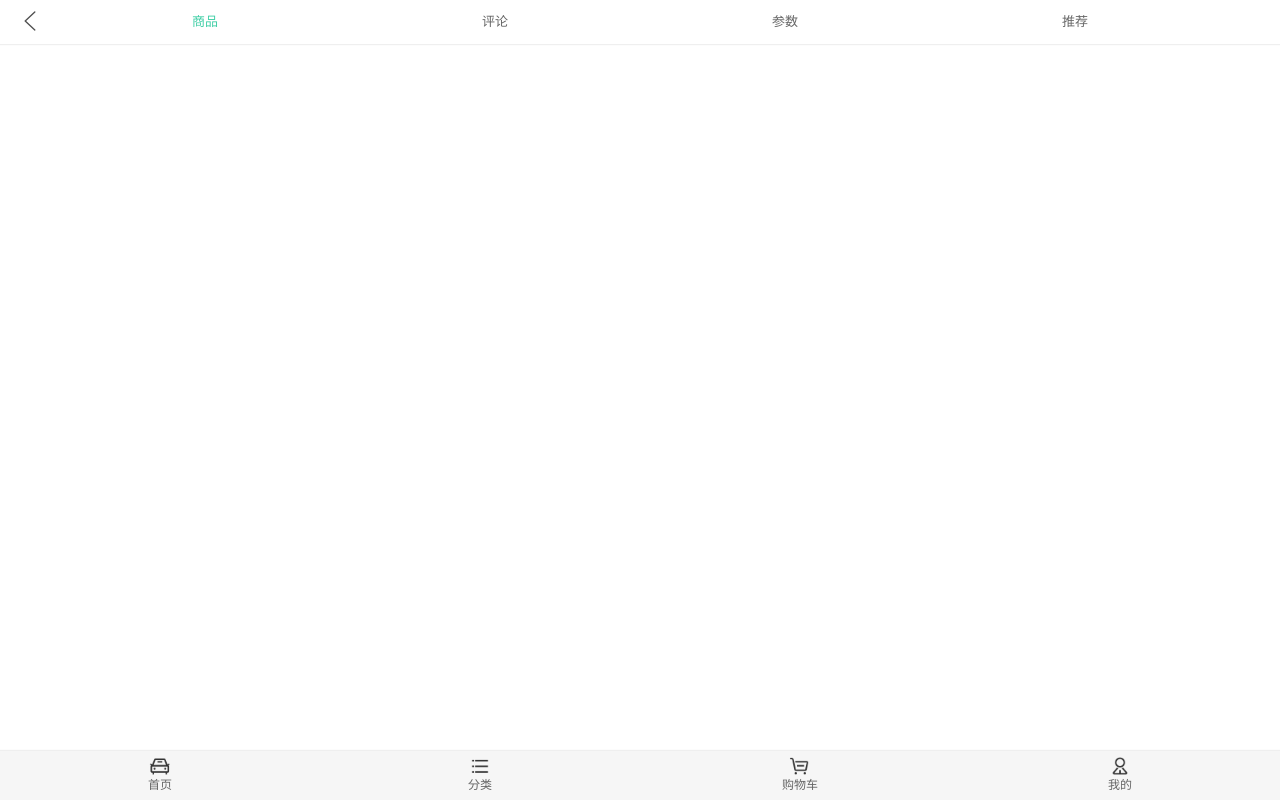
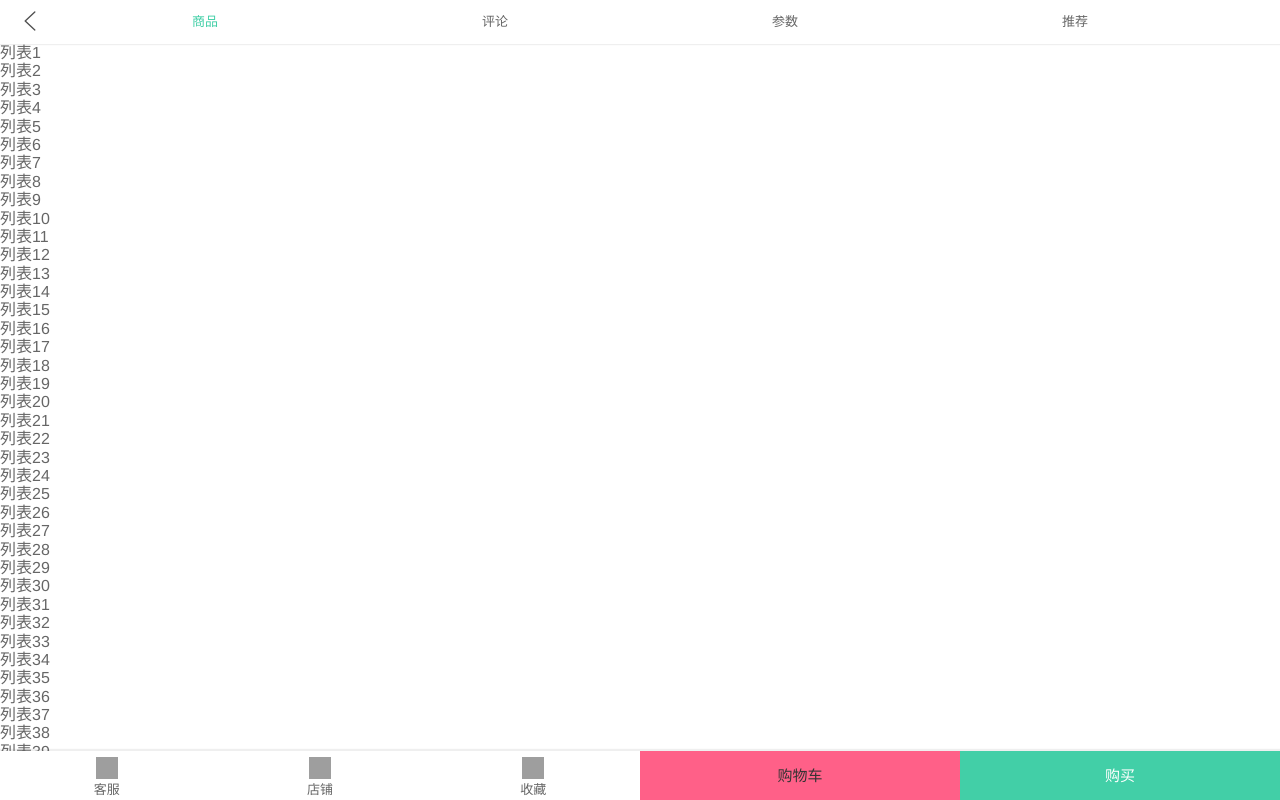
Before and after one commit to 18392331056/supermall, a Vue app: page /details/1 in a window 1280 px wide. Built offline with nearby package versions, Linux system fonts and the light colour scheme; grey boxes are pictures that could not be loaded.

Commit message:
详情页具体功能的实现

```diff
--- /dev/null
+++ b/src/common/utils/mixin.js
@@ -0,0 +1,17 @@
+import BackTop from 'components/content/backtop/BackTop';
+
+export const backTopMixin = {
+  components:{
+    BackTop
+  },
+  data(){
+    return {
+      isShowBackTop:false,
+    };
+  },
+  methods:{
+    btnBack(){
+      this.$refs.dtscroll.scrollTo(0,0,500);
+    },
+  }
+}
--- a/src/views/details/Details.vue
+++ b/src/views/details/Details.vue
@@ -1,25 +1,283 @@
 <template>
   <div id='details'>
-    <details-nav></details-nav>
+    <details-nav @tabDetailsClick="tabDetailsClick" ref="detailsNav"></details-nav>
+    <scroll class="content"
+            ref="dtscroll"
+            :probeType='3'
+            @scrollPosition="detailsPosition"
+            :pullupload=true
+            @pullingup="pullingup">
+      <ul>
+        <li>列表1</li>
+        <li>列表2</li>
+        <li>列表3</li>
+        <li>列表4</li>
+        <li>列表5</li>
+        <li>列表6</li>
+        <li>列表7</li>
+        <li>列表8</li>
+        <li>列表9</li>
+        <li>列表10</li>
+        <li>列表11</li>
+        <li>列表12</li>
+        <li>列表13</li>
+        <li>列表14</li>
+        <li>列表15</li>
+        <li>列表16</li>
+        <li>列表17</li>
+        <li>列表18</li>
+        <li>列表19</li>
+        <li>列表20</li>
+        <li>列表21</li>
+        <li ref="one">列表22</li>
+        <li>列表23</li>
+        <li>列表24</li>
+        <li>列表25</li>
+        <li>列表26</li>
+        <li>列表27</li>
+        <li>列表28</li>
+        <li>列表29</li>
+        <li>列表30</li>
+        <li>列表31</li>
+        <li>列表32</li>
+        <li>列表33</li>
+        <li>列表34</li>
+        <li>列表35</li>
+        <li>列表36</li>
+        <li>列表37</li>
+        <li>列表38</li>
+        <li>列表39</li>
+        <li>列表40</li>
+        <li>列表41</li>
+        <li>列表42</li>
+        <li>列表43</li>
+        <li>列表44</li>
+        <li>列表45</li>
+        <li>列表46</li>
+        <li>列表47</li>
+        <li>列表48</li>
+        <li>列表49</li>
+        <li>列表50</li>
+        <li>列表51</li>
+        <li>列表52</li>
+        <li>列表53</li>
+        <li>列表54</li>
+        <li>列表55</li>
+        <li>列表56</li>
+        <li>列表57</li>
+        <li>列表58</li>
+        <li>列表59</li>
+        <li>列表60</li>
+        <li>列表61</li>
+        <li>列表62</li>
+        <li>列表63</li>
+        <li>列表64</li>
+        <li>列表65</li>
+        <li>列表66</li>
+        <li>列表67</li>
+        <li>列表68</li>
+        <li ref="two">列表69</li>
+        <li>列表70</li>
+        <li>列表71</li>
+        <li>列表72</li>
+        <li>列表73</li>
+        <li>列表74</li>
+        <li>列表75</li>
+        <li>列表76</li>
+        <li>列表77</li>
+        <li>列表78</li>
+        <li>列表79</li>
+        <li>列表80</li>
+        <li>列表81</li>
+        <li>列表82</li>
+        <li>列表83</li>
+        <li>列表84</li>
+        <li>列表85</li>
+        <li>列表86</li>
+        <li>列表87</li>
+        <li>列表88</li>
+        <li>列表89</li>
+        <li>列表90</li>
+        <li>列表91</li>
+        <li>列表92</li>
+        <li>列表93</li>
+        <li>列表94</li>
+        <li>列表95</li>
+        <li>列表96</li>
+        <li>列表97</li>
+        <li>列表98</li>
+        <li>列表99</li>
+        <li>列表100</li>
+      </ul>
+      <ul>
+        <li>新列表1</li>
+        <li>新列表2</li>
+        <li>新列表3</li>
+        <li>新列表4</li>
+        <li>新列表5</li>
+        <li>新列表6</li>
+        <li>新列表7</li>
+        <li>新列表8</li>
+        <li>新列表9</li>
+        <li>新列表10</li>
+        <li>新列表11</li>
+        <li>新列表12</li>
+        <li>新列表13</li>
+        <li>新列表14</li>
+        <li>新列表15</li>
+        <li>新列表16</li>
+        <li>新列表17</li>
+        <li>新列表18</li>
+        <li>新列表19</li>
+        <li>新列表20</li>
+        <li>新列表21</li>
+        <li>新列表22</li>
+        <li>新列表23</li>
+        <li>新列表24</li>
+        <li>新列表25</li>
+        <li>新列表26</li>
+        <li>新列表27</li>
+        <li>新列表28</li>
+        <li>新列表29</li>
+        <li>新列表30</li>
+        <li>新列表31</li>
+        <li>新列表32</li>
+        <li>新列表33</li>
+        <li>新列表34</li>
+        <li>新列表35</li>
+        <li>新列表36</li>
+        <li>新列表37</li>
+        <li>新列表38</li>
+        <li>新列表39</li>
+        <li>新列表40</li>
+        <li>新列表41</li>
+        <li>新列表42</li>
+        <li>新列表43</li>
+        <li ref="three">新列表44</li>
+        <li>新列表45</li>
+        <li>新列表46</li>
+        <li>新列表47</li>
+        <li>新列表48</li>
+        <li>新列表49</li>
+        <li>新列表50</li>
+        <li>新列表51</li>
+        <li>新列表52</li>
+        <li>新列表53</li>
+        <li>新列表54</li>
+        <li>新列表55</li>
+        <li>新列表56</li>
+        <li>新列表57</li>
+        <li>新列表58</li>
+        <li>新列表59</li>
+        <li>新列表60</li>
+        <li>新列表61</li>
+        <li>新列表62</li>
+        <li>新列表63</li>
+        <li>新列表64</li>
+        <li>新列表65</li>
+        <li>新列表66</li>
+        <li>新列表67</li>
+        <li>新列表68</li>
+        <li>新列表69</li>
+        <li>新列表70</li>
+        <li>新列表71</li>
+        <li>新列表72</li>
+        <li>新列表73</li>
+        <li>新列表74</li>
+        <li>新列表75</li>
+        <li>新列表76</li>
+        <li>新列表77</li>
+        <li>新列表78</li>
+        <li>新列表79</li>
+        <li>新列表80</li>
+        <li>新列表81</li>
+        <li>新列表82</li>
+        <li>新列表83</li>
+        <li>新列表84</li>
+        <li>新列表85</li>
+        <li>新列表86</li>
+        <li>新列表87</li>
+        <li>新列表88</li>
+        <li>新列表89</li>
+        <li>新列表90</li>
+        <li>新列表91</li>
+        <li>新列表92</li>
+        <li>新列表93</li>
+        <li>新列表94</li>
+        <li>新列表95</li>
+        <li>新列表96</li>
+        <li>新列表97</li>
+        <li>新列表98</li>
+        <li>新列表99</li>
+        <li>新列表100</li>
+      </ul>
+    </scroll>
+    <details-bottom-bar></details-bottom-bar>
+    <back-top @click.native="btnBack()" v-show="isShowBackTop"></back-top>
   </div>
 </template>
 
 <script>
 import DetailsNav from './detailCpnt/DetailsNav'
+import DetailsBottomBar from './detailCpnt/DetailsBottomBar'
+import Scroll from 'components/common/scroll/Scroll';
+import {backTopMixin} from 'common/utils/mixin.js'
 export default {
+  name:"Details",
   components: {
-    DetailsNav
+    DetailsNav,
+    DetailsBottomBar,
+    Scroll
   },
+  mixins:[backTopMixin],
   data(){
     return {
-      id:null
+      id:null,
+      clickJump:[],
+      currentIndex:0
     };
   },
   created(){
     this.id = this.$route.params.id
   },
+  mounted(){
+    this.clickJump.push(0)
+    this.clickJump.push(this.$refs.one.offsetTop)
+    this.clickJump.push(this.$refs.two.offsetTop)
+    this.clickJump.push(this.$refs.three.offsetTop)
+  },
   methods: {
+    //实现点击tab根据index跳转到页面相对位置处
+    tabDetailsClick(index){
+      this.$refs.dtscroll.scrollTo(0,-this.clickJump[index],200)
+    },
+    //接收上拉传递的数据
+    pullingup(){
+      this.$refs.dtscroll.finishPull();
+    },
+    //根据监听scroll滚动的函数来获取每次滚动的具体位置信息
+    detailsPosition(position){
+      //获取Y值
+      const positionY = -position.y
 
+      /**
+       *positionY和clickJump中的值进行对比[0, 378, 1224, 2574,]
+        positionY在0和378之间,index = 0;
+        positionY在378和1224之间,index = 1;
+        positionY在1224和2574之间,index = 2;
+        positionY大于2574,index = 3;
+       */
+      let length = this.clickJump.length
+      for(let i=0;i<length;i++){
+        if(this.currentIndex !== i &&((i<length-1 && positionY >= this.clickJump[i] && positionY < this.clickJump[i+1])||(i === length-1 && positionY >= this.clickJump[i]))){
+          this.currentIndex = i;
+          console.log(this.currentIndex);
+          this.$refs.detailsNav.currentIndex = this.currentIndex
+        }
+      }
+      //判断BackTop是否需要显示
+      this.isShowBackTop = (-position.y) > 800;
+    }
   },
   computed: {
 
@@ -29,8 +287,17 @@ export default {
 
 <style  scoped>
   #details{
+    height: 100vh;
     position: relative;
     z-index: 9;
     background-color: white;
   }
+  .content{
+   overflow: hidden;
+   position: absolute;
+   top: 44px;
+   bottom: 49px;
+   right: 0;
+   left: 0;
+ }
 </style>
--- /dev/null
+++ b/src/views/details/detailCpnt/DetailsBottomBar.vue
@@ -0,0 +1,89 @@
+<template>
+  <div class="bottom-bar">
+    <div class="bar-item bar-left">
+      <div>
+        <i class="icon service"></i>
+        <span class="text">客服</span>
+      </div>
+      <div>
+        <i class="icon shop"></i>
+        <span class="text">店铺</span>
+      </div>
+      <div>
+        <i class="icon select"></i>
+        <span class="text">收藏</span>
+      </div>
+    </div>
+    <div class="bar-item bar-right">
+      <div class="cart">购物车</div>
+      <div class="buy">购买</div>
+    </div>
+  </div>
+</template>
+
+<script>
+export default {
+  components: {
+
+  },
+  data(){
+    return {
+
+    };
+  },
+  methods: {
+
+  },
+  computed: {
+
+  },
+};
+</script>
+
+<style  scoped>
+  .bottom-bar{
+    background-color: #fff;
+    position: fixed;
+    left: 0;
+    right: 0;
+    bottom: 0;
+    display: flex;
+    text-align: center;
+    box-shadow: 0 -2px 1px rgba(100,100,100,.1);
+  }
+  .bar-item{
+    flex:1;
+    display: flex;
+  }
+  .bar-item>div{
+    flex: 1;
+  }
+  .bar-left .text{
+    font-size: 13px;
+  }
+  .bar-left .icon{
+    display: block;
+    width: 22px;
+    height: 22px;
+    margin: 6px auto 1px;
+    background: url(~assets/img/detail/detail_bottom.png) 0 0/100%;
+  }
+  .bar-left .service{
+    background-position: 0 -52px;
+  }
+  .bar-left .shop{
+    background-position: 0 -98px;
+  }
+  .bar-right{
+    font-size: 15px;
+    color: #fff;
+    line-height: 49px;
+  }
+  .bar-right .cart{
+    background-color: #ff6088;
+    color: #333;
+  }
+  .bar-right .buy{
+    background-color: var(--color-criag);
+  }
+</style>
--- a/src/views/details/detailCpnt/DetailsNav.vue
+++ b/src/views/details/detailCpnt/DetailsNav.vue
@@ -29,6 +29,7 @@ export default {
   methods: {
     itemClick(index){
       this.currentIndex = index
+      this.$emit("tabDetailsClick",index)
     },
     backLast(){
       this.$router.back()
--- a/src/views/home/home.vue
+++ b/src/views/home/home.vue
@@ -75,15 +75,15 @@ export default {
     //请求多个数据
     this.getHomeMultidata()
   },
-  dedtroyed(){
-    console.log("dedtroyed");
-  },
   mounted(){
     //监听item中图片加载完成后进行刷新
     const refresh = debounce(this.$refs.bscroll.refresh,200)
     this.$bus.$on('ImageRefresh',()=>{
       refresh()
     })
+  },
+  dedtroyed(){
+    console.log("dedtroyed");
   },
   methods: {
     /**
```
